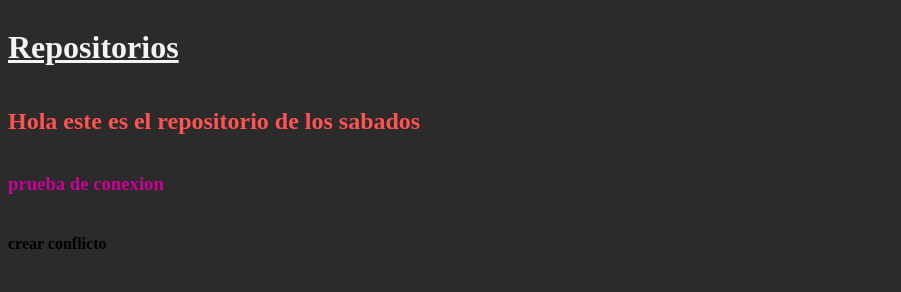
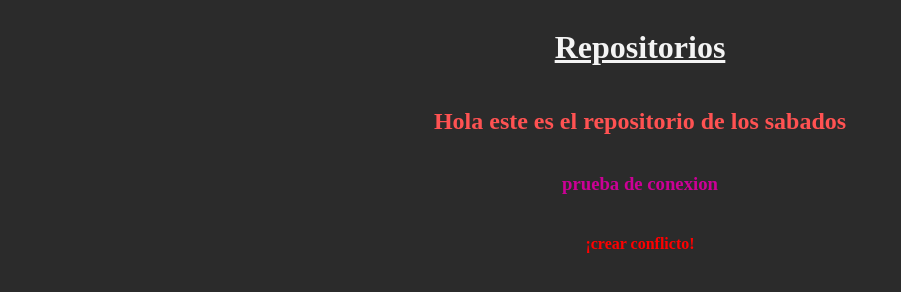
Before and after one commit to agusack/desarrollos_web, a plain HTML site: page index.html in a window 1280 px wide. Shown: the whole page, without its empty margins (0-901 px from the left). Drawn offline with Linux system fonts and the light colour scheme.

Commit message:
agg color rojo
agregue color rojo

```diff
--- a/index.html
+++ b/index.html
@@ -10,7 +10,6 @@
     <h1>Repositorios</h1>
     <h2>Hola este es el repositorio de los sabados</h2>
     <h3>prueba de conexion</h3>
-    <h4>crear conflicto</h4>
+    <h4>¡crear conflicto!</h4>
 </body>
-
 </html>
--- a/style.css
+++ b/style.css
@@ -2,6 +2,7 @@ body {
     background-color: #2b2b2b;
     display: flex;
     justify-content: center;
+    align-items: center;
     flex-direction: column;
 }
 
@@ -17,3 +18,7 @@ body h2 {
 body h3 {
     color: #cc0096
 }
+
+body h4 {
+    color: #ff0000;
+}
```
